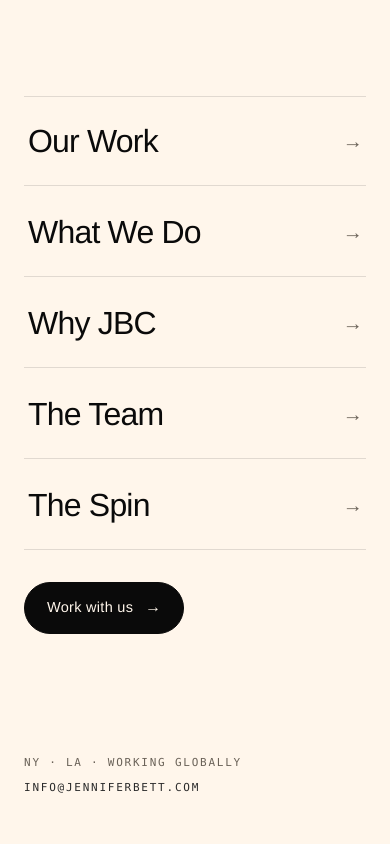
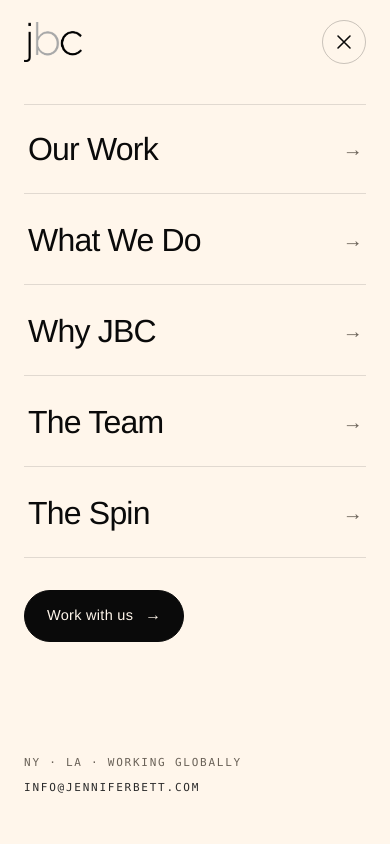
Before and after one commit to bczarny/jbc-homepage-redesign, a plain HTML site: page index.html in a window 390 px wide. Both pictures are taken after a click on the button "Open menu". Shown: the top 844 px of the page. Drawn offline with Linux system fonts and the light colour scheme.

Commit message:
Add files via upload

```diff
--- a/index.html
+++ b/index.html
@@ -965,13 +965,33 @@
     transform: none;
   }
   .mobile-menu-inner {
-    padding: 96px 24px 48px;
+    padding: 20px 24px 48px;
     display: flex;
     flex-direction: column;
     gap: 32px;
     height: 100%;
     overflow-y: auto;
   }
+  .mobile-menu-top {
+    display: flex;
+    justify-content: space-between;
+    align-items: center;
+    padding-bottom: 8px;
+  }
+  .mobile-menu-top .logo { width: 58px; }
+  .mobile-close {
+    width: 44px;
+    height: 44px;
+    background: transparent;
+    border: 1px solid var(--line-strong);
+    border-radius: 999px;
+    color: var(--ink);
+    display: inline-flex;
+    align-items: center;
+    justify-content: center;
+    transition: background .2s, color .2s, border-color .2s;
+  }
+  .mobile-close:hover, .mobile-close:active { background: var(--ink); color: var(--bg); border-color: var(--ink); }
   .mobile-nav {
     display: flex;
     flex-direction: column;
@@ -1019,7 +1039,7 @@
   /* ---------- Responsive ---------- */
   @media (max-width: 1024px) {
     .mainnav { display: none; }
-    .nav .container { grid-template-columns: auto 1fr auto; }
+    .nav .container { grid-template-columns: 1fr auto; gap: 16px; }
     .nav-toggle { display: inline-flex; }
     .nav-cta { display: none; }
     .hero-sub { grid-template-columns: 1fr; }
@@ -1166,6 +1186,16 @@
 <!-- Mobile menu overlay -->
 <div class="mobile-menu" id="mobileMenu" aria-hidden="true">
   <div class="mobile-menu-inner">
+    <div class="mobile-menu-top">
+      <a href="/" class="brand" aria-label="JBC home">
+        <img class="logo" src="jbc-logo-trimmed.png" alt="JBC">
+      </a>
+      <button class="mobile-close" id="navClose" aria-label="Close menu">
+        <svg width="20" height="20" viewBox="0 0 20 20" aria-hidden="true">
+          <path d="M4 4 L16 16 M16 4 L4 16" stroke="currentColor" stroke-width="1.6" stroke-linecap="round"/>
+        </svg>
+      </button>
+    </div>
     <nav class="mobile-nav" aria-label="Mobile primary">
       <a href="#work">Our Work</a>
       <a href="#services">What We Do</a>
@@ -1660,6 +1690,7 @@
 
   // Mobile menu toggle
   const toggle = document.getElementById('navToggle');
+  const closeBtn = document.getElementById('navClose');
   const menu = document.getElementById('mobileMenu');
   const setMenu = (open) => {
     menu.classList.toggle('open', open);
@@ -1669,6 +1700,7 @@
     document.body.classList.toggle('menu-open', open);
   };
   toggle.addEventListener('click', () => setMenu(!menu.classList.contains('open')));
+  closeBtn.addEventListener('click', () => setMenu(false));
   menu.querySelectorAll('a').forEach(a => a.addEventListener('click', () => setMenu(false)));
   document.addEventListener('keydown', (e) => { if (e.key === 'Escape') setMenu(false); });
 
```
